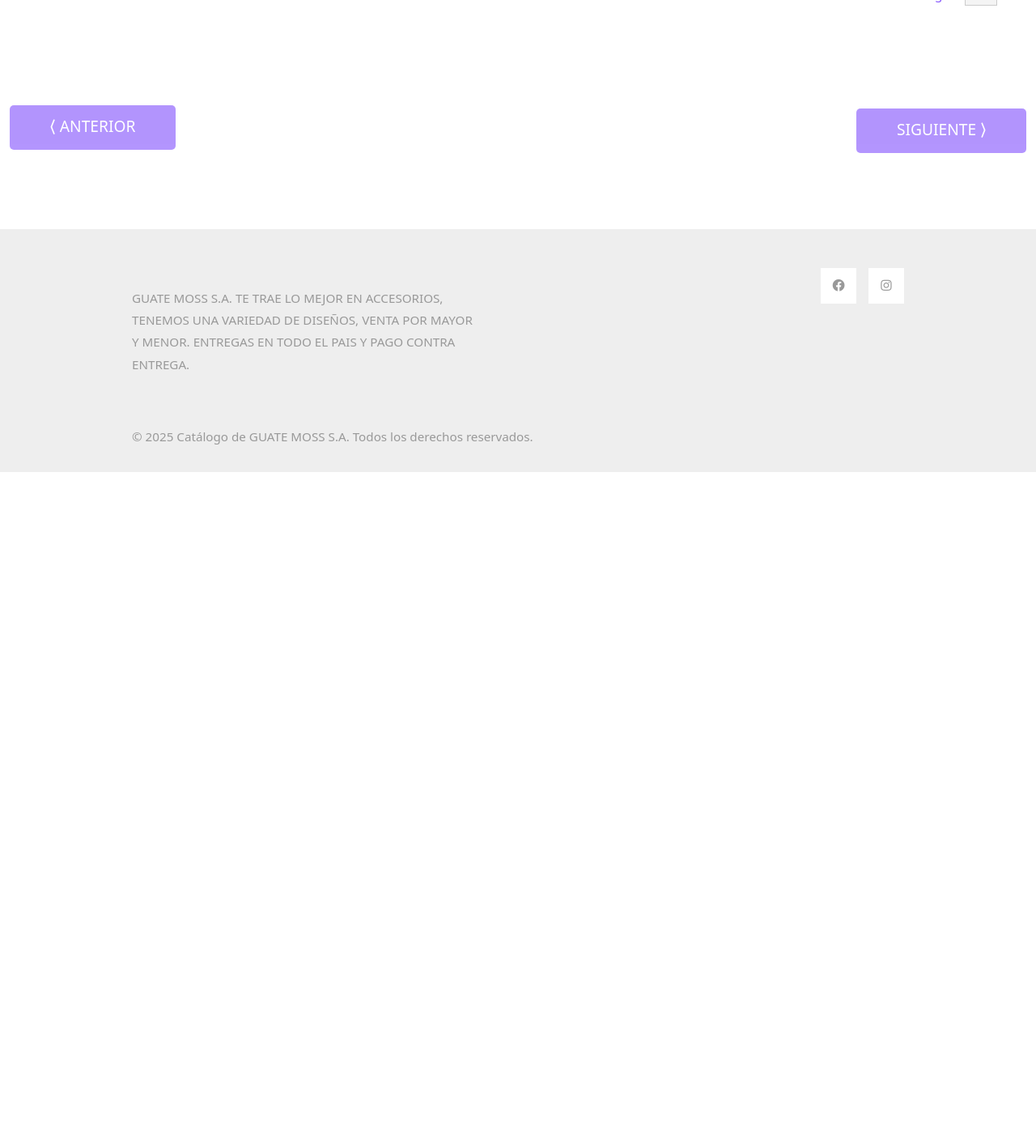
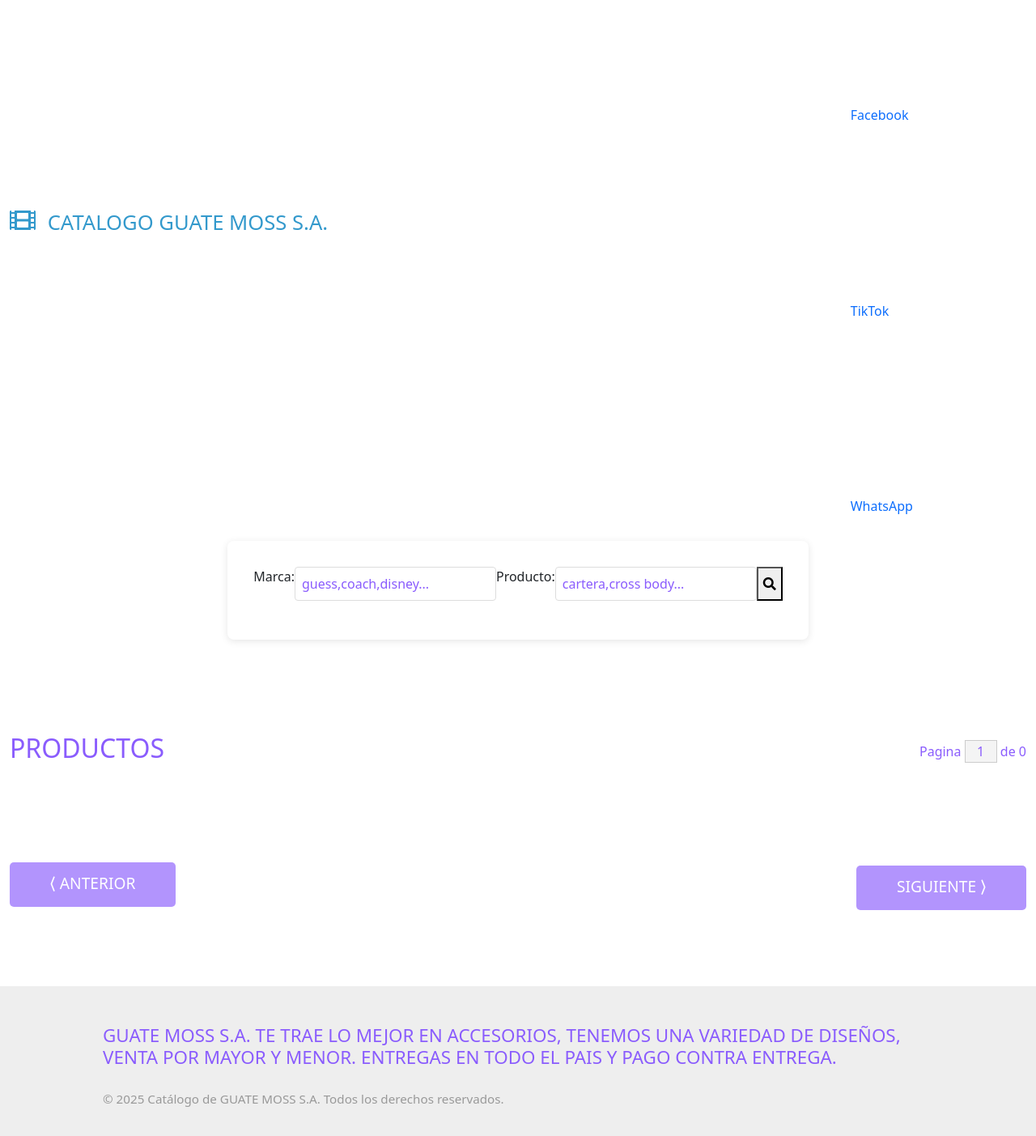
Before and after one commit to JAVAGONMUS/guatemoss, a PHP site: page / in a window 1280 px wide. Shown: the part 585-1988 px from the top of the page at 81% size. Before the commit the page ends 1168 px from the top, so only its background shows below. Run offline with PHP 8.4, Linux system fonts and the light colour scheme; data that the repository does not hold is empty.

Commit message:
Update index.php

```diff
--- a/index.php
+++ b/index.php
@@ -54,7 +54,7 @@
 
 -->
 </head>
-<body>
+<body >
     <!-- Page Loader -->
     <div id="loader-wrapper">
         <div id="loader"></div>
@@ -63,37 +63,61 @@
         <div class="loader-section section-right"></div>
 
     </div>
+    <div class="tm-hero d-flex justify-content-center align-items-center" id="tm-video-container"   >
+        <video autoplay muted loop id="tm-video">
+            <source src="video/hero.mp4" type="video/mp4">
+        </video>
+        <i id="tm-video-control-button" class="fas fa-pause"></i>
+    </div>
+
+
+
     <nav class="navbar navbar-expand-lg">
         <div class="container-fluid">
             <a class="navbar-brand" href="#">
                 <i class="fas fa-film mr-2"></i>
                 CATALOGO GUATE MOSS S.A.
             </a>
-            <ul class="navbar-nav ml-auto mb-2 mb-lg-0">
-                <button id="btnWhatsApp">💬 Escríbenos</button>
-            </ul>
-
+            <div class="social-buttons-container">
+                <a href="https://www.facebook.com/profile.php?id=100093685280633" target="_blank" class="social-link facebook-link auto-hide-text" aria-label="Facebook">
+                    <svg class="social-icon" viewBox="0 0 24 24" fill="white">
+                        <path d="M24 12.073c0-6.627-5.373-12-12-12s-12 5.373-12 12c0 5.99 4.388 10.954 10.125 11.854v-8.385H7.078v-3.47h3.047V9.43c0-3.007 1.792-4.669 4.533-4.669 1.312 0 2.686.235 2.686.235v2.953H15.83c-1.491 0-1.956.925-1.956 1.874v2.25h3.328l-.532 3.47h-2.796v8.385C19.612 23.027 24 18.062 24 12.073z"/>
+                    </svg>
+                    <span class="link-text">Facebook</span>
+                </a>
+                <a href="https://www.tiktok.com/@guatemos" target="_blank" class="social-link tiktok-link auto-hide-text" aria-label="TikTok">
+                    <svg class="social-icon" viewBox="0 0 24 24" fill="white">
+                        <path d="M12.525.02c1.31-.02 2.61-.01 3.91-.02.08 1.53.63 3.09 1.75 4.17 1.12 1.11 2.7 1.62 4.24 1.79v4.03c-1.44-.05-2.89-.35-4.2-.97-.57-.26-1.1-.59-1.62-.93-.01 2.92.01 5.84-.02 8.75-.08 1.4-.54 2.79-1.35 3.94-1.31 1.92-3.58 3.17-5.91 3.21-1.43.08-2.86-.31-4.08-1.03-2.02-1.19-3.44-3.37-3.65-5.71-.02-.5-.03-1-.01-1.49.18-1.9 1.12-3.72 2.58-4.96 1.66-1.44 3.98-2.13 6.15-1.72.02 1.48-.04 2.96-.04 4.44-.99-.32-2.15-.23-3.02.37-.63.41-1.11 1.04-1.36 1.75-.21.51-.15 1.07-.14 1.61.24 1.64 1.82 3.02 3.5 2.87 1.12-.01 2.19-.66 2.77-1.61.19-.33.4-.67.41-1.06.10-1.79.06-3.57.07-5.36.01-4.03-.01-8.05.02-12.07z"/>
+                    </svg>
+                    <span class="link-text">TikTok</span>
+                </a>
+                <a id="btnWhatsApp" class="social-link whatsapp-link auto-hide-text" aria-label="WhatsApp">
+                    <svg class="social-icon" viewBox="0 0 24 24" fill="white">
+                        <path d="M17.472 14.382c-.297-.149-1.758-.867-2.03-.967-.273-.099-.471-.148-.67.15-.197.297-.767.966-.94 1.164-.173.199-.347.223-.644.075-.297-.15-1.255-.463-2.39-1.475-.883-.788-1.48-1.761-1.653-2.059-.173-.297-.018-.458.13-.606.134-.133.298-.347.446-.52.149-.174.198-.298.298-.497.099-.198.05-.371-.025-.52-.075-.149-.669-1.612-.916-2.207-.242-.579-.487-.5-.669-.51-.173-.008-.371-.01-.57-.01-.198 0-.52.074-.792.372-.272.297-1.04 1.016-1.04 2.479 0 1.462 1.065 2.875 1.213 3.074.149.198 2.096 3.2 5.077 4.487.709.306 1.262.489 1.694.625.712.227 1.36.195 1.871.118.571-.085 1.758-.719 2.006-1.413.248-.694.248-1.289.173-1.413-.074-.124-.272-.198-.57-.347m-5.421 7.403h-.004a9.87 9.87 0 01-5.031-1.378l-.361-.214-3.741.982.998-3.648-.235-.374a9.86 9.86 0 01-1.51-5.26c.001-5.45 4.436-9.884 9.888-9.884 2.64 0 5.122 1.03 6.988 2.898a9.825 9.825 0 012.893 6.994c-.003 5.45-4.437 9.884-9.885 9.884m8.413-18.297A11.815 11.815 0 0012.05 0C5.495 0 .16 5.335.157 11.892c0 2.096.547 4.142 1.588 5.945L.057 24l6.305-1.654a11.882 11.882 0 005.683 1.448h.005c6.554 0 11.89-5.335 11.893-11.893A11.821 11.821 0 0020.864 3.488"/>
+                    </svg>
+                    <span class="link-text">WhatsApp</span>
+                </a>
+            </div>
         </div>
     </nav>
 
-    <div class="tm-hero d-flex justify-content-center align-items-center" id="tm-video-container"   >
-        <video autoplay muted loop id="tm-video">
-            <source src="video/hero.mp4" type="video/mp4">
-        </video>
-        <i id="tm-video-control-button" class="fas fa-pause"></i>
 
-        <form action="js/buscar.php" method="get" class="d-flex position-absolute tm-search-form">
+
+    <div class="tm-hero d-flex justify-content-center align-items-center" >
+        <form action="js/buscar.php" method="get" class="d-flex position-absolute search-form">
+            <label for="marca">Marca:  </label>
             <div class="form-group">
-                <input class="form-control" type="text" id="articulo" name="articulo" placeholder="PRODUCTOS">
+                <input class="form-control"type="text" id="marca" name="marca" placeholder="guess,coach,disney...">
             </div>
+            <label for="articulo">Producto:  </label>
             <div class="form-group">
-                <input class="form-control" type="text" id="marca" name="marca" placeholder="MARCAS">
+                <input class="form-control" type="text" id="articulo" name="articulo" placeholder="cartera,cross body...">
             </div>
+
             <button class="form-group" type="submit">
                 <i class="fas fa-search"></i>
             </button>
         </form>
-
     </div>
 
 
@@ -106,7 +130,8 @@
 
 
 
-    <div class="container-fluid tm-container-content tm-mt-60">
+
+    <div class="container-fluid tm-container-content tm-mt-60" >
         <div class="row mb-4">
             <h2 class="col-6 tm-text-primary">
                 PRODUCTOS
@@ -193,37 +218,10 @@
     <footer class="tm-bg-gray pt-5 pb-3 tm-text-gray tm-footer">
         <div class="container-fluid tm-container-small">
             <div class="row">
-                <div class="col-lg-6 col-md-12 col-12 px-5 mb-5">
-                    <h3 class="tm-text-primary mb-4 tm-footer-title"></h3>
-                    <p> <a rel="sponsored" href="https://v5.getbootstrap.com/"></a> GUATE MOSS S.A. TE TRAE LO MEJOR EN ACCESORIOS, TENEMOS UNA VARIEDAD DE DISEÑOS, VENTA POR MAYOR Y MENOR. ENTREGAS EN TODO EL PAIS Y PAGO CONTRA ENTREGA.</p>
-                </div>
-                <div class="col-lg-3 col-md-6 col-sm-6 col-12 px-5 mb-5">
-                    <h3 class="tm-text-primary mb-4 tm-footer-title"></h3>
-                    <ul class="tm-footer-links pl-0">
-                        <li><a href="#"></a></li>
-                        <li><a href="#"></a></li>
-                        <li><a href="#"></a></li>
-                        <li><a href="#"></a></li>
-                    </ul>
-                </div>
-                <div class="col-lg-3 col-md-6 col-sm-6 col-12 px-5 mb-5">
-                    <ul class="tm-social-links d-flex justify-content-end pl-0 mb-5">
-                        <li class="mb-2"><a href="https://www.facebook.com/profile.php?id=100093685280633" target="_blank"><i class="fab fa-facebook"></i></a></li>
+                <h3 class="tm-text-primary mb-4 tm-footer-title">GUATE MOSS S.A. TE TRAE LO MEJOR EN ACCESORIOS, TENEMOS UNA VARIEDAD DE DISEÑOS, VENTA POR MAYOR Y MENOR. ENTREGAS EN TODO EL PAIS Y PAGO CONTRA ENTREGA.</h3>
+                <p> <a rel="sponsored" href="https://v5.getbootstrap.com/"></a>&copy; <?php echo date('Y'); ?>
+                     Catálogo de GUATE MOSS S.A. Todos los derechos reservados.</p>
 
-                        <li class="mb-2"><a href="https://www.tiktok.com/@guatemos" target="_blank"><i class="fab fa-instagram"></i></a></li>
-
-                    </ul>
-                    <a href="#" class="tm-text-gray text-right d-block mb-2"></a>
-                    <a href="#" class="tm-text-gray text-right d-block"></a>
-                </div>
-            </div>
-            <div class="row">
-                <div class="col-lg-8 col-md-7 col-12 px-5 mb-3"> &copy; <?php echo date('Y'); ?>
-                     Catálogo de GUATE MOSS S.A. Todos los derechos reservados.
-                </div>
-                <div class="col-lg-4 col-md-5 col-12 px-5 text-right">
-                    <a href="https://templatemo.com" class="tm-text-gray" rel="sponsored" target="_parent"></a>
-                </div>
             </div>
         </div>
     </footer>
@@ -234,5 +232,6 @@
             $('body').addClass('loaded');
         });
     </script>
+
 </body>
 </html>
```
